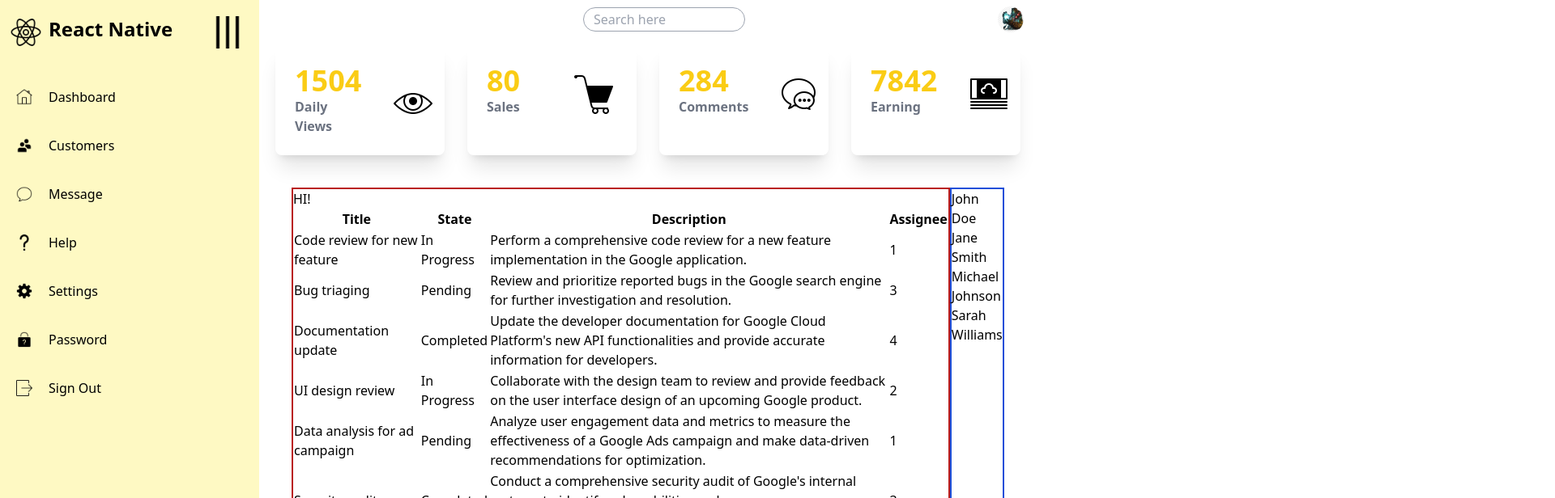
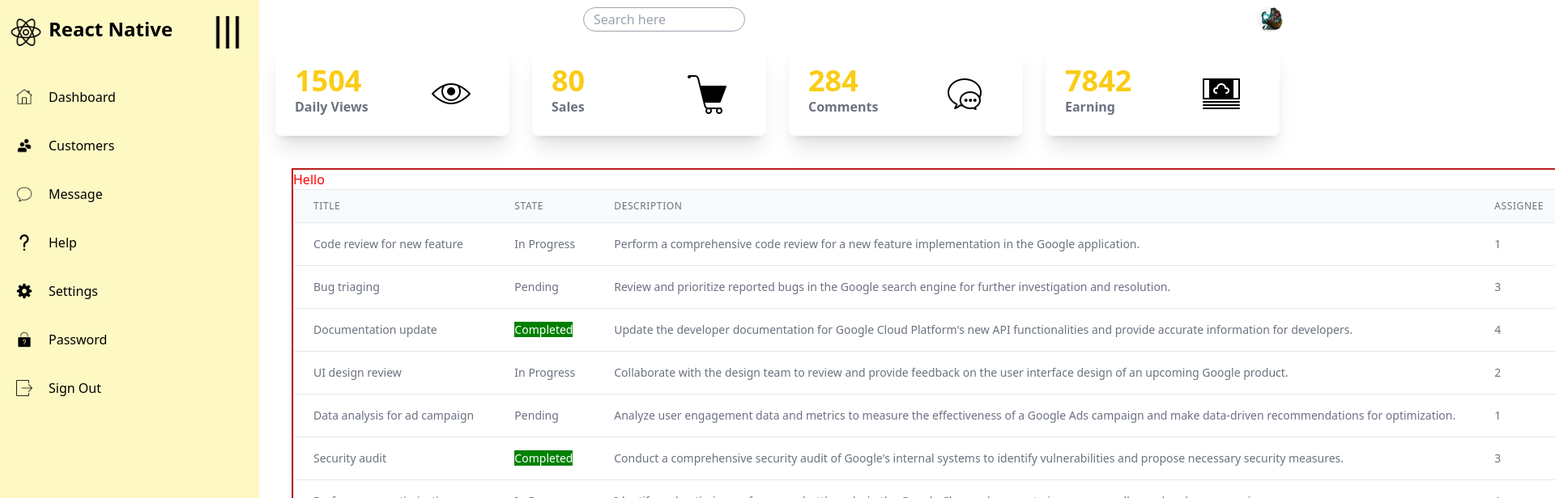
Before and after one commit to MaxwellConway/react-class-project, a React (Vite) app in the folder react-class-project/: page / in a window 1280 px wide. Shown: the top 616 px of the page at 81% size, 1920 px wide, since content can reach past the window. Built offline with nearby package versions, Linux system fonts and the light colour scheme.

Commit message:
added some colors to task table

```diff
--- a/react-class-project/src/components/TaskTable.jsx
+++ b/react-class-project/src/components/TaskTable.jsx
@@ -6,6 +6,7 @@
   flexRender,
 } from "@tanstack/react-table";
 import { useMemo } from "react";
+import "./table.css";
 
 const TaskTable = ({ tasks }) => {
   const data = useMemo(() => tasks, []);
@@ -37,15 +38,21 @@
     getCoreRowModel: getCoreRowModel(),
   });
 
+  console.log(table.getRowModel());
+
   return (
     <div className="task-table">
-      <h1>HI!</h1>
-      <table className="table-auto w-full">
-        <thead>
+      <h1 className="header">Hello</h1>
+      <div className="overflow-x-auto">
+        <table className="w-full bg-white border divide-y divide-gray-200">
+          <thead className="bg-gray-50">
             {table.getHeaderGroups().map((headerGroup) => (
               <tr key={headerGroup.id}>
                 {headerGroup.headers.map((header) => (
-                <th key={header.id}>
+                  <th
+                    key={header.id}
+                    className="px-6 py-3 text-left text-xs font-medium text-gray-500 uppercase tracking-wider"
+                  >
                     {flexRender(
                       header.column.columnDef.header,
                       header.getContext()
@@ -55,12 +62,21 @@
               </tr>
             ))}
           </thead>
-        <tbody>
+          <tbody className="divide-y divide-gray-200">
             {table.getRowModel().rows.map((row) => (
               <tr key={row.id}>
                 {row.getVisibleCells().map((cell) => (
-                <td key={cell.id}>
-                  {flexRender(cell.column.columnDef.cell, cell.getContext())}
+                  <td
+                    key={cell.id}
+                    id={`State-${row.original.state}`}
+                    className="px-6 py-4 whitespace-nowrap text-sm text-gray-500"
+                  >
+                    <span>
+                      {flexRender(
+                        cell.column.columnDef.cell,
+                        cell.getContext()
+                      )}
+                    </span>
                   </td>
                 ))}
               </tr>
@@ -68,6 +84,7 @@
           </tbody>
         </table>
       </div>
+    </div>
   );
 };
 
--- /dev/null
+++ b/react-class-project/src/components/table.css
@@ -0,0 +1,8 @@
+td[id="State-Completed"]:nth-child(2) span {
+  background-color: green !important;
+  color: white;
+}
+
+.header {
+  color: red;
+}
```
Lines whose indentation alone changed are shown as unchanged.
